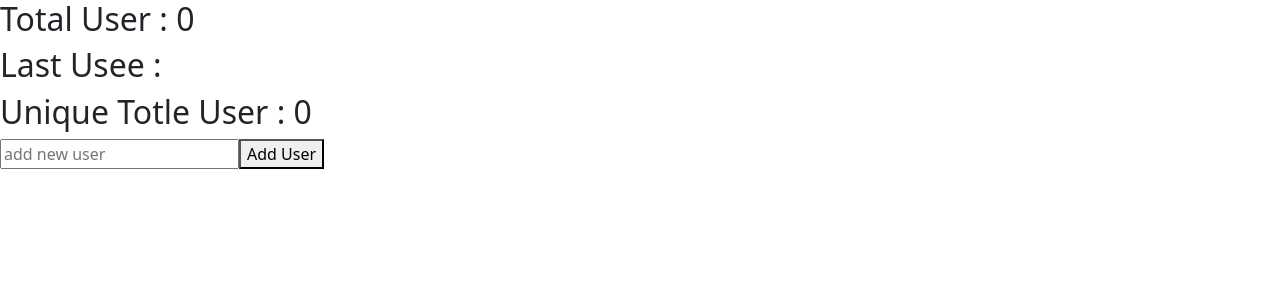
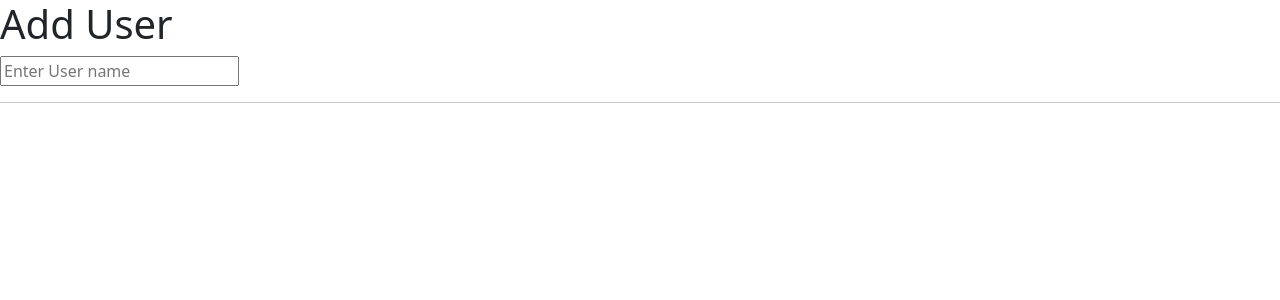
Before and after one commit to mukesh-raika/React, a React (Vite) app: page / in a window 1280 px wide. Shown: the top 300 px of the page. Built offline with nearby package versions, Linux system fonts and the light colour scheme.

Commit message:
lifthing state up

```diff
--- /dev/null
+++ b/src/AddUser.jsx
@@ -0,0 +1,14 @@
+
+
+function AddUser({setUser}){
+
+    return(
+        <div>
+            <h1>Add User</h1>
+            <input type="text"onChange={(event)=>setUser(event.target.value)} placeholder="Enter User name"/>
+            <hr />
+        </div>
+    )
+}
+
+export default AddUser;
--- a/src/App.jsx
+++ b/src/App.jsx
@@ -1,30 +1,14 @@
 import { useState } from "react";
+import AddUser from "./AddUser";
+import DisplayUser from "./DisplayUser";
 
-function App(){
-  const[users,setUsers]=useState([]);
-  const[user,setUser]=useState('');
-  const hndleAddUsers=()=>{
-    setUsers([...users,user])
-  }
-  const total=users.length;
-  const last=users[users.length-1]
-  const unique= [...new Set(users)].length
-
-
+function App (){
+   const[user,setUser]=useState('')
   return(
     <div>
-      <h2>Total  User : {total}</h2>
-      <h2>Last  Usee : {last}</h2>
-      <h2>Unique Totle User : {unique} </h2>
-
-    <input type="text" onChange={(event)=>setUser(event.target.value)} placeholder="add new user" />
-    <button onClick={hndleAddUsers}>Add User</button>
-    {
-      users.map((item,index)=>(
-       <h4 key={index}>{ item}</h4>
-      ))
-    }
+    <AddUser setUser={setUser} />
+    <DisplayUser user={user} />
     </div>
-  )
+  );
 }
 export default App;
--- /dev/null
+++ b/src/DisplayUser.jsx
@@ -0,0 +1,11 @@
+
+
+function DisplayUser({user}){
+    return(
+        <div>
+           <h3>{user}</h3>
+        </div>
+    )
+}
+
+export default DisplayUser;
```
